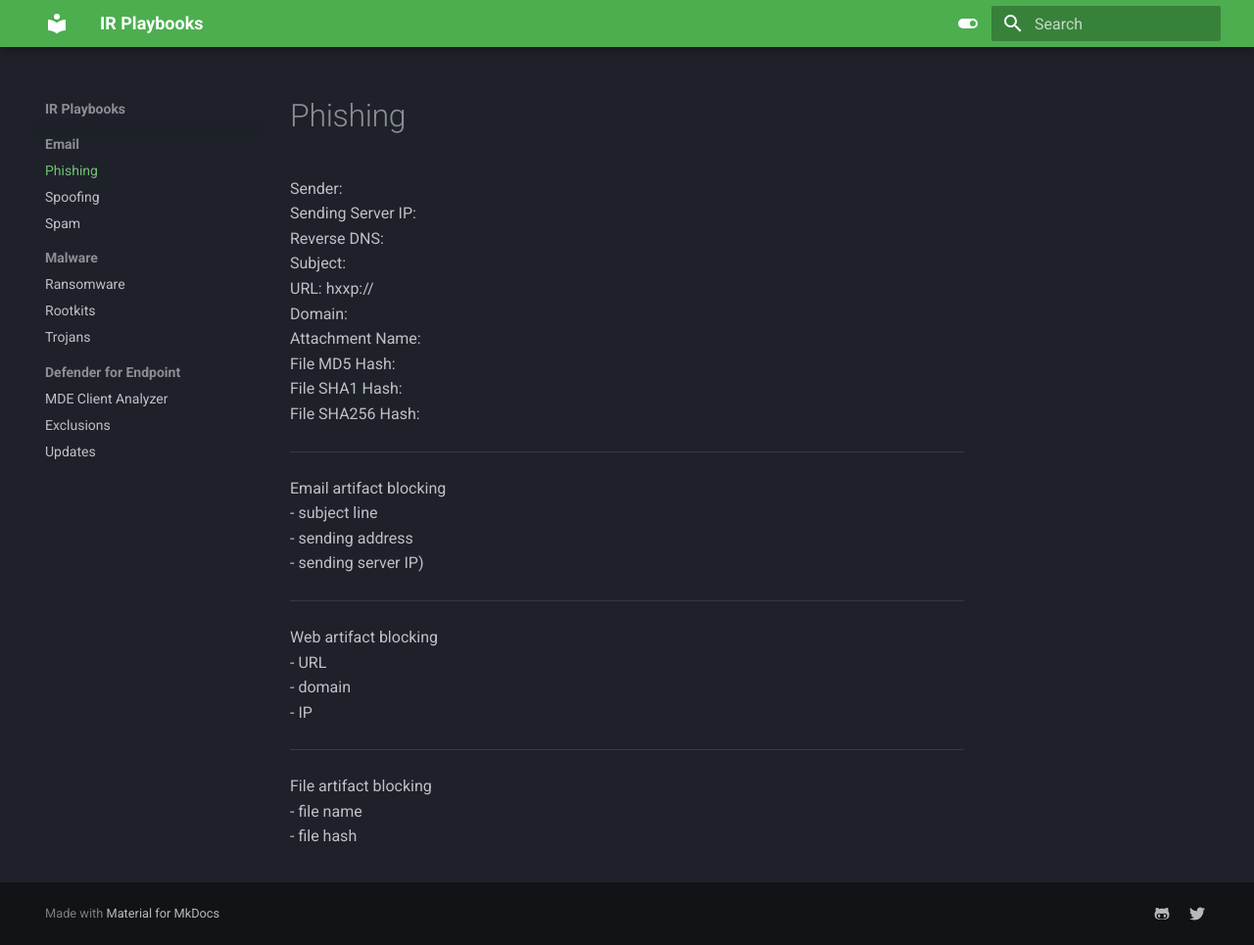
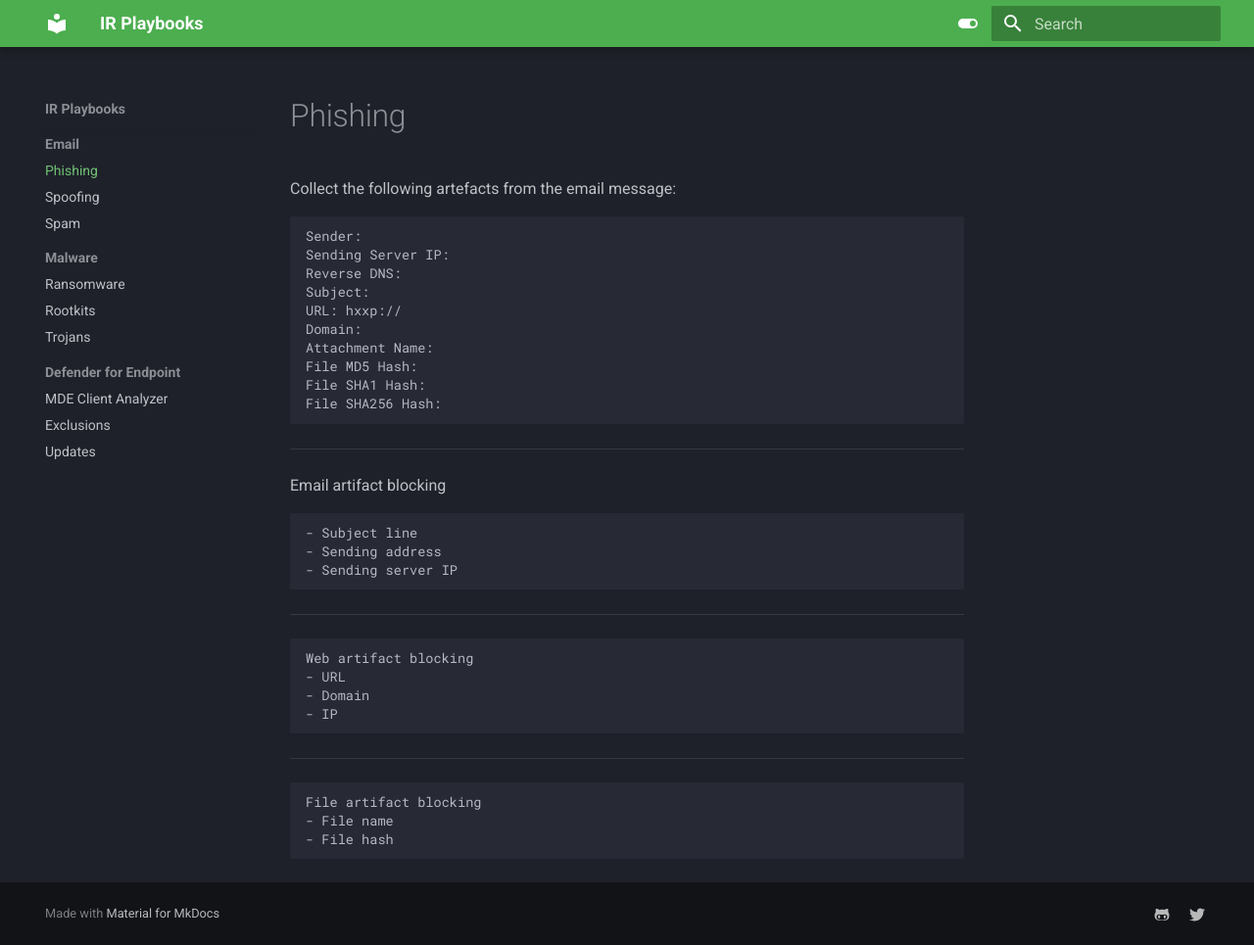
Before and after one commit to HexagonCyber/playbooks, an MkDocs documentation site: the page built from docs/Email/phishing.md, in a window 1280 px wide and 965 px high. Shown: the whole window at 98% size. Built offline with MkDocs 1.6.1 and Material for MkDocs 9.7.7, drawn with Linux system fonts in a browser that asks for light colours.

Commit message:
Update phishing.md

````diff
--- a/docs/Email/phishing.md
+++ b/docs/Email/phishing.md
@@ -1,5 +1,8 @@
 # Phishing
 
+Collect the following artefacts from the email message:
+
+```
 Sender:
 Sending Server IP:
 Reverse DNS:
@@ -10,23 +13,32 @@ Attachment Name:
 File MD5 Hash:
 File SHA1 Hash:
 File SHA256 Hash:
+```
 
 ---
 
+
 Email artifact blocking
-- subject line
-- sending address
-- sending server IP)
+
+```
+- Subject line
+- Sending address
+- Sending server IP
+```
 
 ---
 
+```
 Web artifact blocking
 - URL
-- domain
+- Domain
 - IP
+```
 
 ---
 
+```
 File artifact blocking
-- file name
-- file hash
+- File name
+- File hash
+```
````
